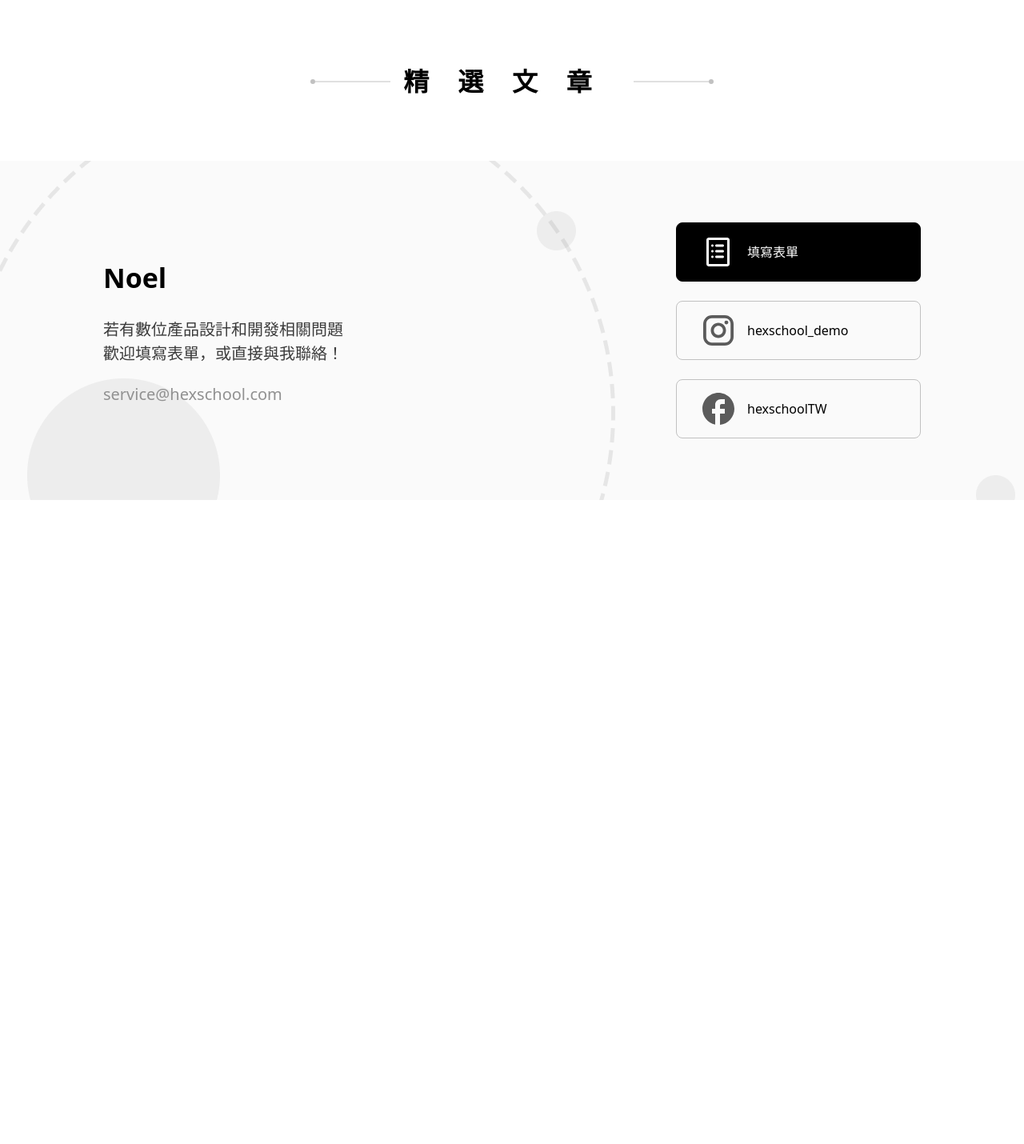
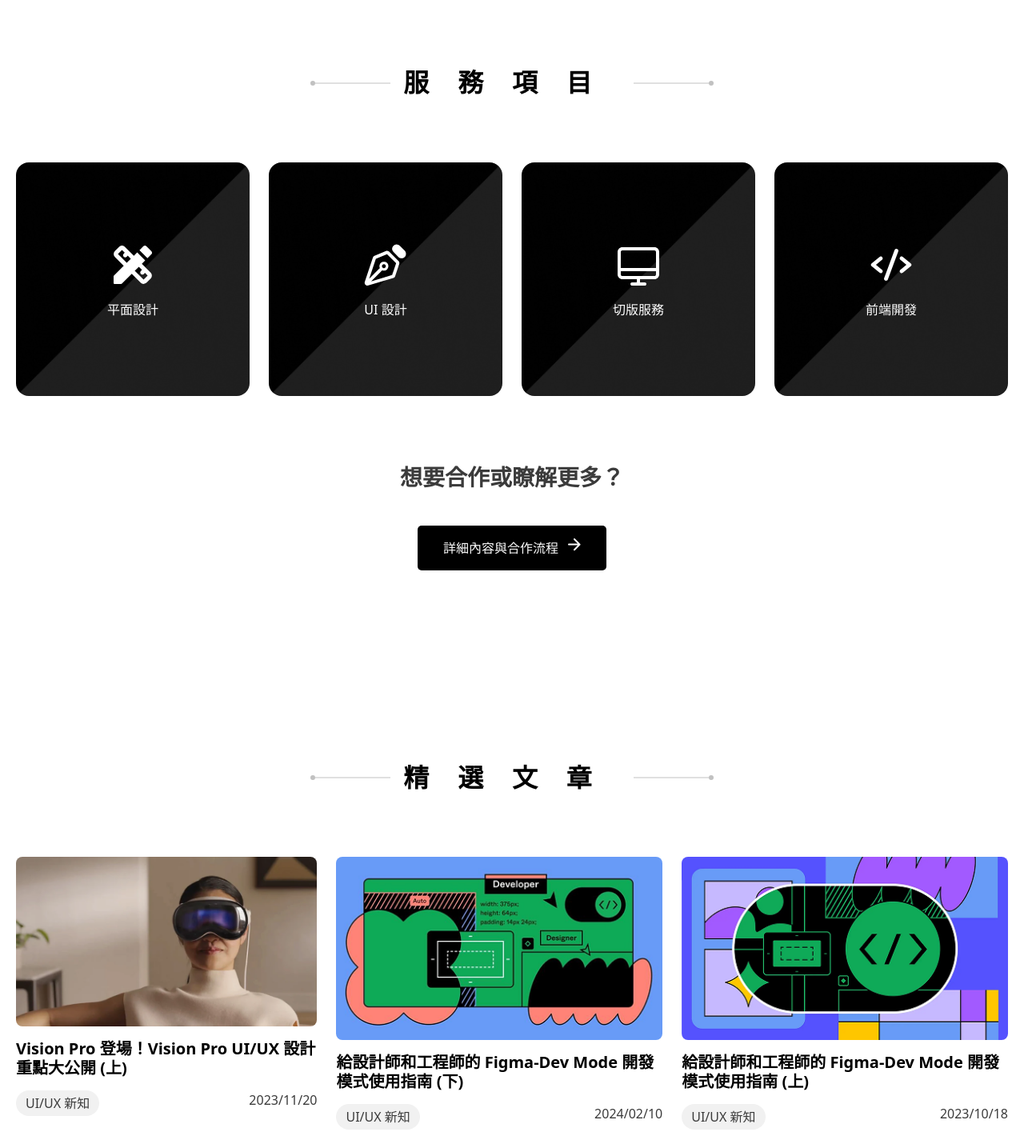
Before and after one commit to Danny-1211/Noel-design, a React (Vite) app: page / in a window 1280 px wide. Shown: the part 3320-4750 px from the top of the page at 80% size. Before the commit the page ends 3945 px from the top, so only its background shows below. Built offline with nearby package versions, Linux system fonts and the light colour scheme.

Commit message:
feat: Improved the article and service sections, added responsive design and content display.

```diff
--- a/src/components/home/Articles.jsx
+++ b/src/components/home/Articles.jsx
@@ -3,23 +3,144 @@
 import titleLeftSm from "../../assets/imgs/icon/title deco-left-sm.svg";
 import titleRightSm from "../../assets/imgs/icon/title deco-right-sm.svg";
 
+import articleIamge1 from "../../assets/imgs/article-image/article-image1.png";
+import articleIamge2 from "../../assets/imgs/article-image/article-image2.png";
+import articleIamge3 from "../../assets/imgs/article-image/article-image3.png";
 function ArticlesSection() {
   return (
-    <section>
-      <div className="max-lg:hidden">
+    <section className="py-[120px]">
+      <div className="max-lg:hidden px-5">
         <h2 className="collection-title mb-20 mx-auto flex justify-center items-center gap-x-[16px] font-[600] text-[32px] leading-[38.4px] tracking-[35.84px]">
           <img src={titleLeftLg} alt="" />
           精選文章
           <img src={titleRightLg} alt="" />
         </h2>
+
+        <div className="flex max-w-[1296px] w-[100%] mx-auto gap-x-[24px]">
+          <div className="">
+            <div
+              className="mb-[16px] basis-[416px] max-h-[234px] aspect-[416/234] bg-cover rounded-[8px]"
+              style={{ backgroundImage: `url(${articleIamge1})` }}
+            ></div>
+            <div className="mb-[16px] font-[700] text-[20px] leading-[24px]">
+              Vision Pro 登場！Vision Pro UI/UX 設計重點大公開 (上)
+            </div>
+            <div className="flex justify-between font-[400] leading-[24px] text-[rgba(59,59,59,1)]">
+              <a
+                className="block py-[4px] px-[12px] bg-[rgba(241,241,241,1)] rounded-2xl"
+                href=""
+              >
+                UI/UX 新知
+              </a>
+              <span className="block ">2023/11/20</span>
+            </div>
+          </div>
+
+          <div className="">
+            <div
+              className="mb-[16px] basis-[416px] aspect-[416/234] bg-cover rounded-[8px]"
+              style={{ backgroundImage: `url(${articleIamge2})` }}
+            ></div>
+            <div className="mb-[16px] font-[700] text-[20px] leading-[24px]">
+              給設計師和工程師的 Figma-Dev Mode 開發模式使用指南 (下)
+            </div>
+            <div className="flex justify-between font-[400] leading-[24px] text-[rgba(59,59,59,1)]">
+              <a
+                className="block py-[4px] px-[12px] bg-[rgba(241,241,241,1)] rounded-2xl"
+                href=""
+              >
+                UI/UX 新知
+              </a>
+              <span className="block ">2024/02/10</span>
+            </div>
+          </div>
+
+          <div className="">
+            <div
+              className="mb-[16px] basis-[416px] aspect-[416/234] bg-cover rounded-[8px]"
+              style={{ backgroundImage: `url(${articleIamge3})` }}
+            ></div>
+            <div className="mb-[16px] font-[700] text-[20px] leading-[24px]">
+              給設計師和工程師的 Figma-Dev Mode 開發模式使用指南 (上)
+            </div>
+            <div className="flex justify-between font-[400] leading-[24px] text-[rgba(59,59,59,1)]">
+              <a
+                className="block py-[4px] px-[12px] bg-[rgba(241,241,241,1)] rounded-2xl"
+                href=""
+              >
+                UI/UX 新知
+              </a>
+              <span className="block ">2023/10/18</span>
+            </div>
+          </div>
+        </div>
       </div>
 
-      <div className="lg:hidden">
+      <div className="lg:hidden px-5">
         <h2 className="collection-title mb-[40px] mx-auto flex justify-center gap-x-[16px] font-[700] text-[24px] leading-[28px] tracking-[1.12px]">
           <img src={titleLeftSm} alt="" />
           精選文章
           <img src={titleRightSm} alt="" />
         </h2>
+
+        <div className="flex flex-col gap-y-[48px]">
+          <div className="">
+            <div
+              className="mb-[16px] basis-[416px] aspect-[416/234] bg-cover"
+              style={{ backgroundImage: `url(${articleIamge1})` }}
+            ></div>
+            <div className="mb-[16px] font-[700] text-[20px] leading-[24px]">
+              Vision Pro 登場！Vision Pro UI/UX 設計重點大公開 (上)
+            </div>
+            <div className="flex justify-between font-[400] leading-[24px] text-[rgba(59,59,59,1)]">
+              <a
+                className="block py-[4px] px-[12px] bg-[rgba(241,241,241,1)] rounded-2xl"
+                href=""
+              >
+                UI/UX 新知
+              </a>
+              <span className="block ">2024/02/10</span>
+            </div>
+          </div>
+
+          <div className="">
+            <div
+              className="mb-[16px] basis-[416px] aspect-[416/234] bg-cover"
+              style={{ backgroundImage: `url(${articleIamge2})` }}
+            ></div>
+            <div className="mb-[16px] font-[700] text-[20px] leading-[24px]">
+              給設計師和工程師的 Figma-Dev Mode 開發模式使用指南 (下)
+            </div>
+            <div className="flex justify-between font-[400] leading-[24px] text-[rgba(59,59,59,1)]">
+              <a
+                className="block py-[4px] px-[12px] bg-[rgba(241,241,241,1)] rounded-2xl"
+                href=""
+              >
+                UI/UX 新知
+              </a>
+              <span className="block ">2023/11/20</span>
+            </div>
+          </div>
+
+          <div className="">
+            <div
+              className="mb-[16px] basis-[416px] aspect-[416/234] bg-cover"
+              style={{ backgroundImage: `url(${articleIamge3})` }}
+            ></div>
+            <div className="mb-[16px] font-[700] text-[20px] leading-[24px]">
+              給設計師和工程師的 Figma-Dev Mode 開發模式使用指南 (上)
+            </div>
+            <div className="flex justify-between font-[400] leading-[24px] text-[rgba(59,59,59,1)]">
+              <a
+                className="block py-[4px] px-[12px] bg-[rgba(241,241,241,1)] rounded-2xl"
+                href=""
+              >
+                UI/UX 新知
+              </a>
+              <span className="block ">2023/10/18</span>
+            </div>
+          </div>
+        </div>
       </div>
     </section>
   );
--- a/src/components/home/Services.jsx
+++ b/src/components/home/Services.jsx
@@ -4,54 +4,82 @@
 import titleRightSm from "../../assets/imgs/icon/title deco-right-sm.svg";
 import serviceItem from "../../assets/imgs/service-bg/service-item-bg.png";
 
+import serviceItemFrontEnd from "../../assets/imgs/icon/service-item-front-end.svg";
+import serviceItemUi from "../../assets/imgs/icon/service-item-ui.svg";
+import serviceItemVisual from "../../assets/imgs/icon/service-item-visual.svg";
+import serviceItemHtmlCss from "../../assets/imgs/icon/service-item-html&css.svg";
+
+import arrorRight from "../../assets/imgs/icon/arror-right.svg";
 function ServicesSection() {
+  const services = [
+    { title: "平面設計", icon: serviceItemVisual },
+    { title: "UI 設計", icon: serviceItemUi },
+    { title: "切版服務", icon: serviceItemHtmlCss },
+    { title: "前端開發", icon: serviceItemFrontEnd },
+  ];
   return (
-    <section>
-      <div className="max-lg:hidden">
+    <section className="py-[120px]">
+      <div className="max-lg:hidden px-5">
         <h2 className="collection-title mb-20 mx-auto flex justify-center items-center gap-x-[16px] font-[600] text-[32px] leading-[38.4px] tracking-[35.84px]">
           <img src={titleLeftLg} alt="" />
           服務項目
           <img src={titleRightLg} alt="" />
         </h2>
+
+        <div className="flex items-center justify-center text-[#fff] gap-[24px] mb-[80px]">
+          {services.map((service, i) => (
+            <div
+              key={i}
+              className="flex flex-col justify-center items-center aspect-square min-w-0 basis-[306px] rounded-2xl bg-center bg-cover bg-no-repeat"
+              style={{ backgroundImage: `url(${serviceItem})` }}
+            >
+              <img src={service.icon} alt="" className="w-16 h-16 mb-3" />
+              <div>{service.title}</div>
+            </div>
+          ))}
+        </div>
+
+        <div className="flex flex-col items-center gap-y-[40px]">
+          <div className="font-[600] text-[28px] leading-[33px.6] text-[rgba(59,59,59,1)]">
+            想要合作或瞭解更多？
+          </div>
+          <div className="gap-x-[8px] py-[16px] px-[32px] bg-[#000] text-[#fff] rounded-[5px]">
+            <button className="flex gap-x-[12px]">
+              詳細內容與合作流程
+              <img className="textt-[#fff]" src={arrorRight} alt="" />
+            </button>
+          </div>
+        </div>
       </div>
 
-      <div className="lg:hidden py-[80px]" style={{ backgroundImage: `url(${serviceItem})` }}>
+      <div className="lg:hidden py-[80px]">
         <h2 className="collection-title mb-[40px] mx-auto flex justify-center gap-x-[16px] font-[700] text-[24px] leading-[28px] tracking-[1.12px]">
           <img src={titleLeftSm} alt="" />
           服務項目
           <img src={titleRightSm} alt="" />
         </h2>
-        <div className="flex flex-col items-center text-[#fff] gap-y-[24px]">
-          <div
-            className="flex justify-center items-center w-[306px] h-[306px] rounded-2xl"
-            style={{ backgroundImage: `url(${serviceItem})` }}
-          >
-            <div className="object-cover"></div>
-            <div>平面設計</div>
+        <div className="flex flex-col items-center text-[#fff] gap-y-[24px] mb-[40px]">
+          {services.map((s, idx) => (
+            <div
+              key={idx}
+              className="flex flex-col justify-center items-center w-[306px] h-[306px] rounded-2xl bg-center bg-cover bg-no-repeat"
+              style={{ backgroundImage: `url(${serviceItem})` }}
+            >
+              <img src={s.icon} alt="" className="w-16 h-16 mb-3" />
+              <div>{s.title}</div>
+            </div>
+          ))}
+        </div>
+
+        <div className="flex flex-col items-center gap-y-[40px]">
+          <div className="font-[600] text-[28px] leading-[33px.6] text-[rgba(59,59,59,1)]">
+            想要合作或瞭解更多？
           </div>
-
-          <div
-            className="flex justify-center items-center w-[306px] h-[306px] rounded-2xl"
-            style={{ backgroundImage: `url(${serviceItem})` }}
-          >
-            <div className="object-cover"></div>
-            <div>UI 設計</div>
-          </div>
-
-          <div
-            className="flex justify-center items-center w-[306px] h-[306px] rounded-2xl"
-            style={{ backgroundImage: `url(${serviceItem})` }}
-          >
-            <div className="object-cover"></div>
-            <div>切版服務</div>
-          </div>
-
-          <div
-            className="flex justify-center items-center w-[306px] h-[306px] rounded-2xl"
-            style={{ backgroundImage: `url(${serviceItem})` }}
-          >
-            <div className="object-cover"></div>
-            <div>前端開發</div>
+          <div className="gap-x-[8px] py-[16px] px-[32px] bg-[#000] text-[#fff] rounded-[5px]">
+            <button className="flex gap-x-[12px]">
+              詳細內容與合作流程
+              <img className="textt-[#fff]" src={arrorRight} alt="" />
+            </button>
           </div>
         </div>
       </div>
```
